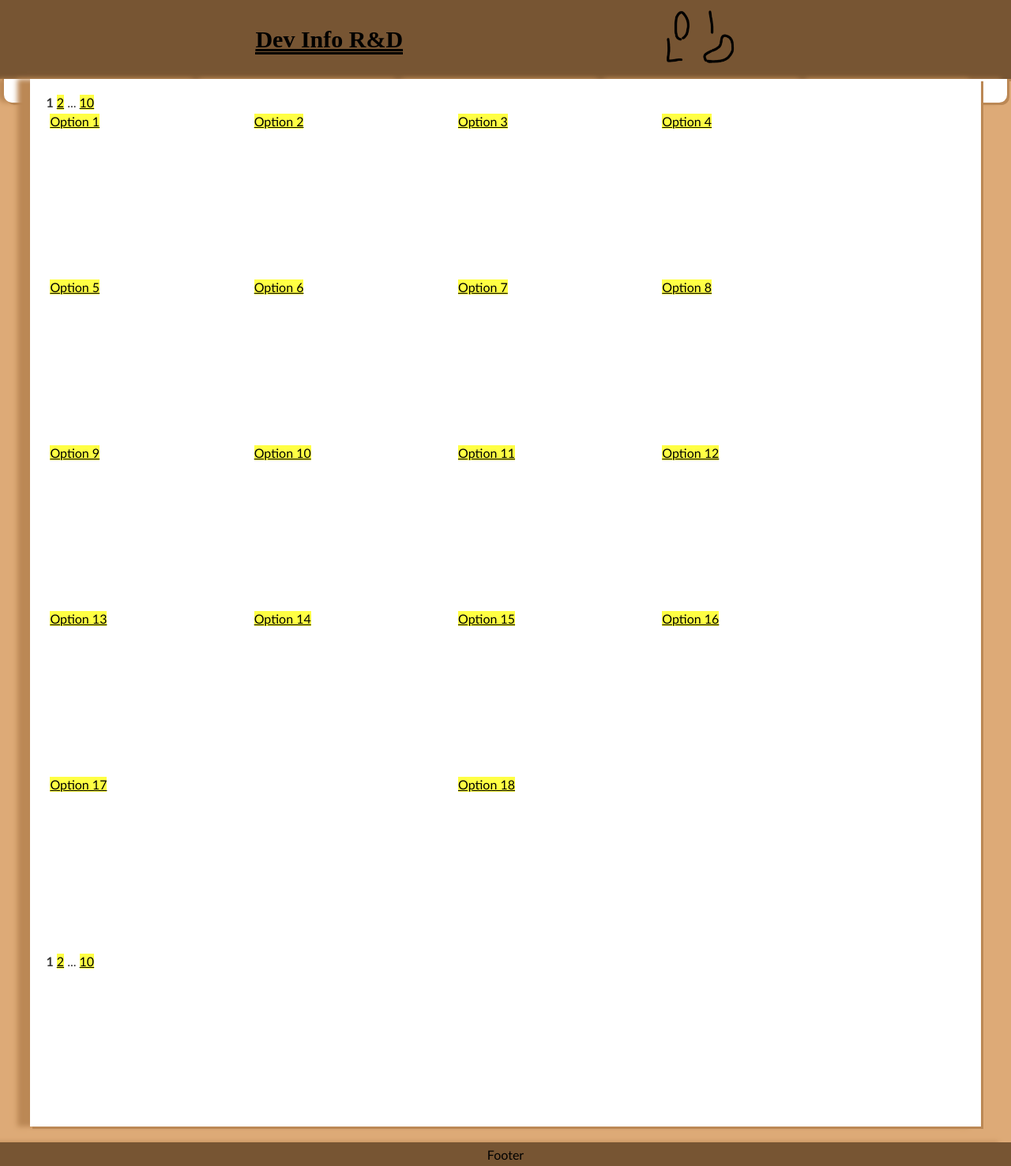
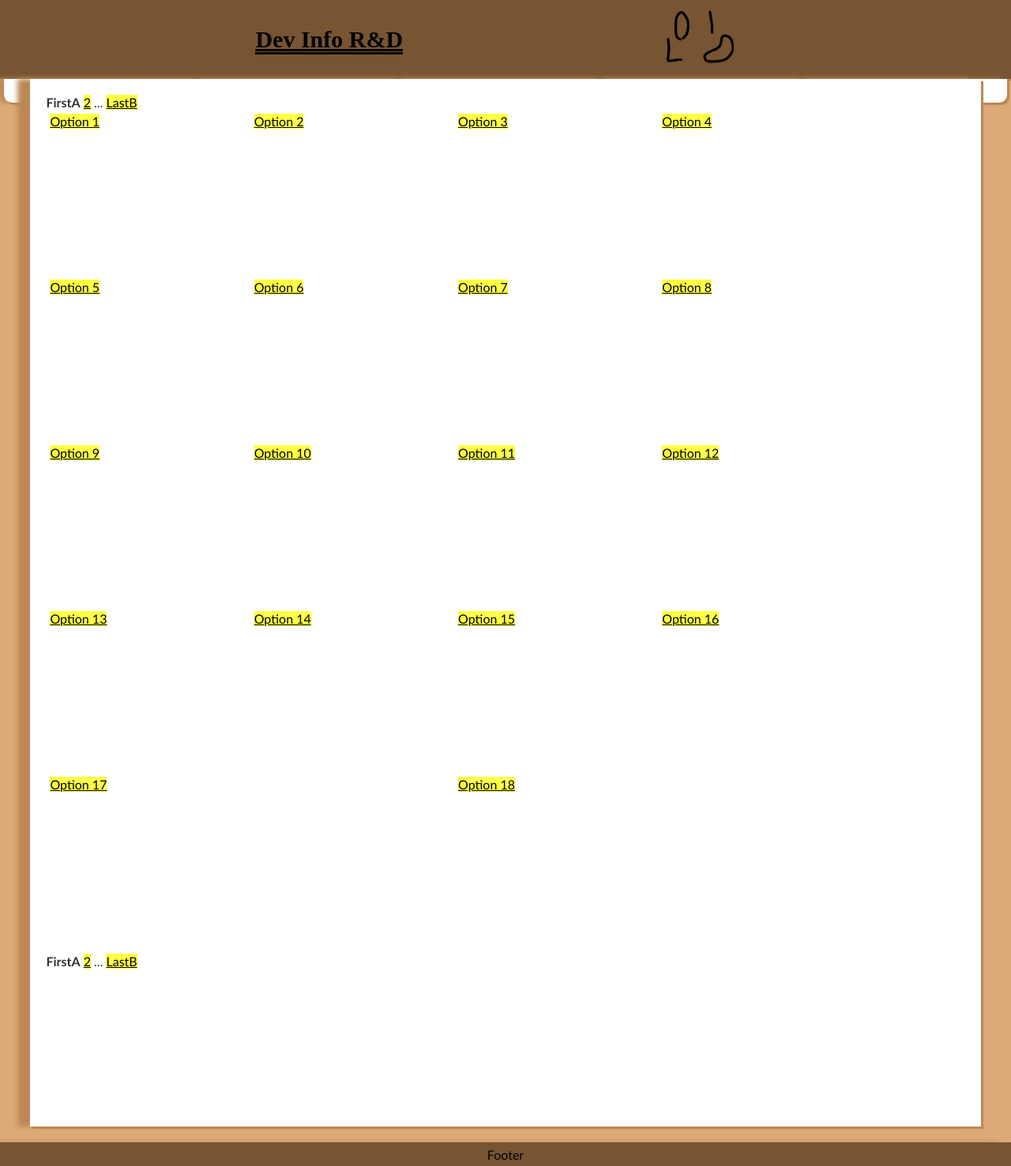
Before and after one commit to devinford/devinford.github.io, a Jekyll site: the page built from index.md, in a window 1280 px wide. Shown: the whole page at 79% size. Built offline with Jekyll 4.4.1, drawn with Linux system fonts in a browser that asks for light colours.

Commit message:
Debug bolding end elements.

```diff
--- a/_includes/listpicker.html
+++ b/_includes/listpicker.html
@@ -1,9 +1,9 @@
 {% if include.count > 1 %}
   {% comment %} First Page - Skip number for filename here {% endcomment %}
   {% if include.current == 0 %}
-    <strong>1</strong>
+    <strong>FirstA</strong>
   {% else %}
-    <a href="{{ include.index_name }}.html">1</a>
+    <a href="{{ include.index_name }}.html">FirstB</a>
   {% endif %}
 
   {% comment %} Calculate the inner page range {% endcomment %}
@@ -39,8 +39,8 @@
 
   {% comment %} Last Page {% endcomment %}
   {% if include.current == include.count - 1 %}
-    <strong>{{ include.count }}</strong>
+    <strong>LastA</strong>
   {% else %}
-    <a href="{{ include.index_name }}{{ include.count | minus: 1 }}.html">{{ include.count }}</a>
+    <a href="{{ include.index_name }}{{ include.count | minus: 1 }}.html">LastB</a>
   {% endif %}
 {% endif %}
```
